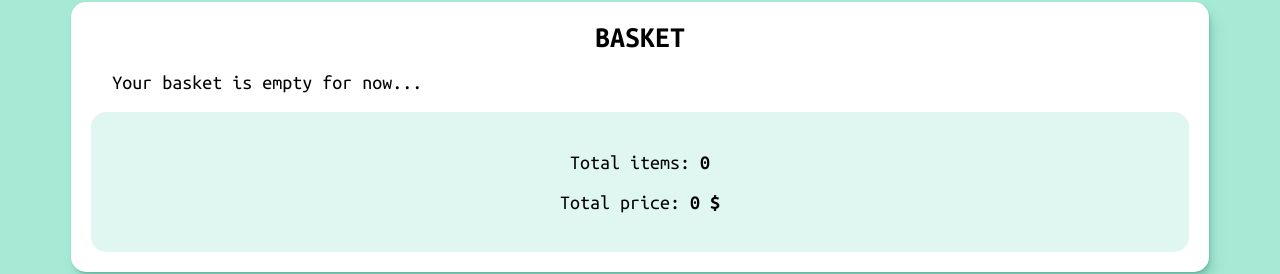
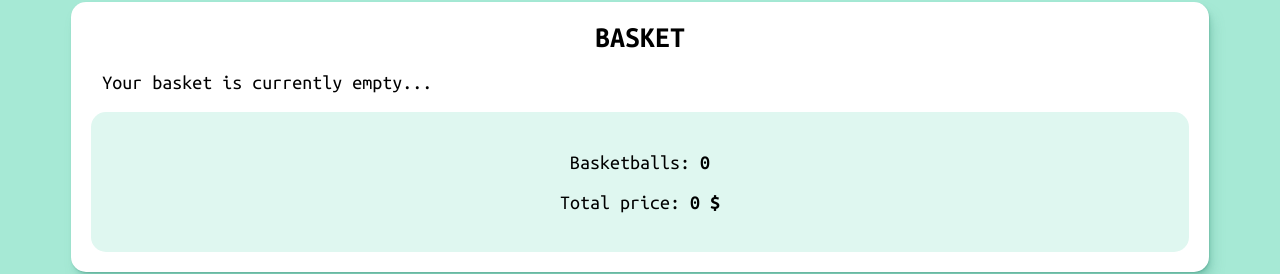
Before and after one commit to GreetVdL/basketballstore, a React (Create React App) app: page / in a window 1280 px wide. Shown: the part 447-721 px from the top of the page. Built offline with nearby package versions, Linux system fonts and the light colour scheme.

Commit message:
app ready except for dropdown

```diff
--- a/src/components/Basket.jsx
+++ b/src/components/Basket.jsx
@@ -26,11 +26,11 @@ const Basket = ({
                   onDeleteClick={onDeleteClick}
                 />
               ))
-          : "Your basket is empty for now..."}
+          : "Your basket is currently empty..."}
       </ul>
       <div className="summary">
         <p>
-          Total items:{" "}
+          Basketballs:{" "}
           <span>
             {items.reduce((acc, tot) => {
               return acc + tot.quantity;
```
